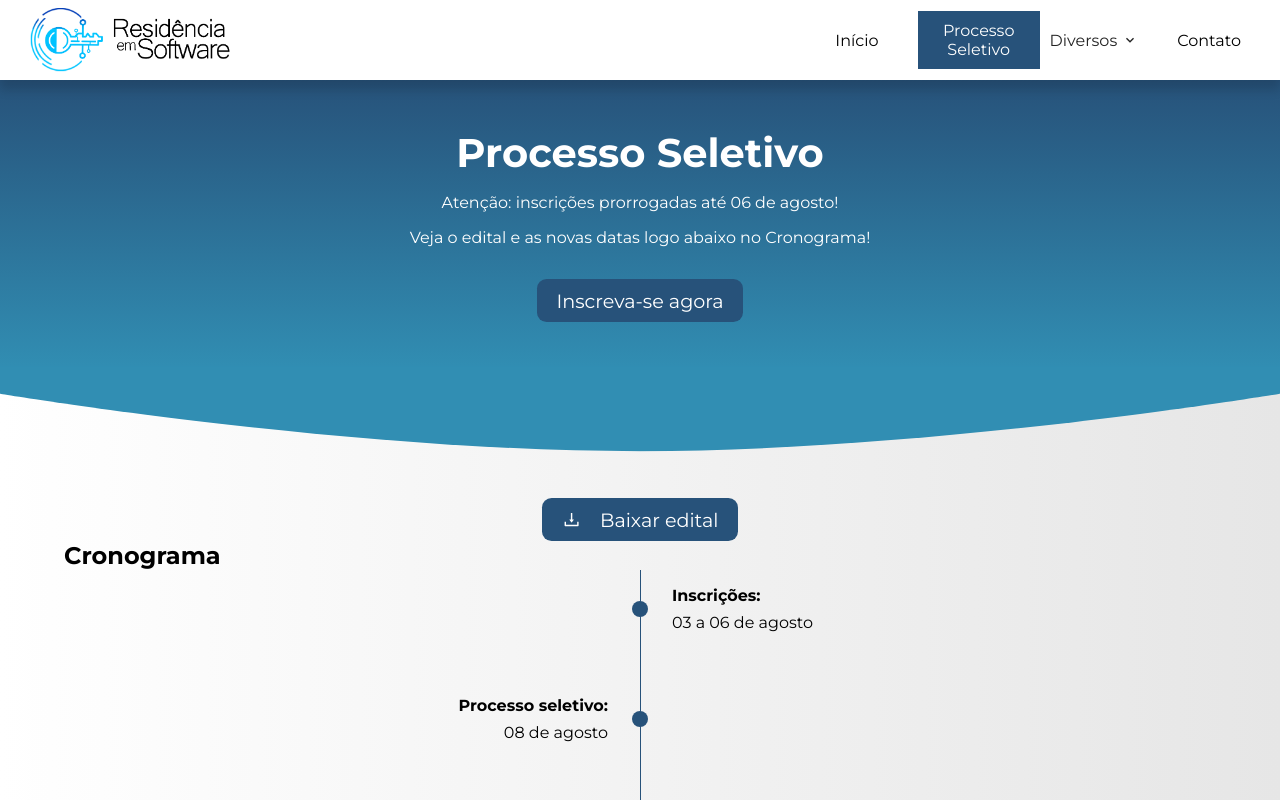
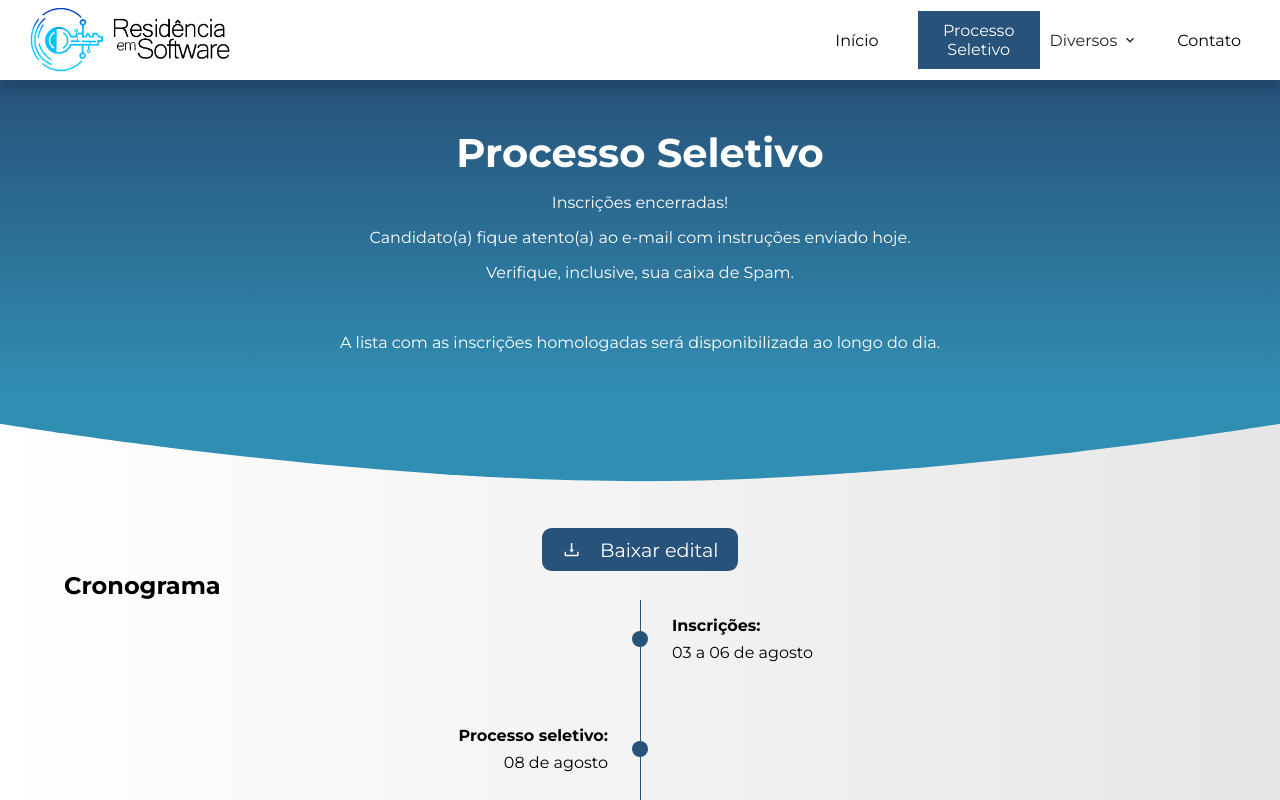
Before and after one commit to igorroc/residencia-next, a Next.js app: page /processo-seletivo in a window 1280 px wide. Shown: the top 800 px of the page. Built offline with nearby package versions, Linux system fonts and the light colour scheme.

Commit message:
feat: Atualização inscrições encerradas

```diff
--- a/src/app/processo-seletivo/page.tsx
+++ b/src/app/processo-seletivo/page.tsx
@@ -1,11 +1,11 @@
-import React from "react"
+import React from "react";
 
-import styles from "./processo.module.css"
-import WaveSvg from "@/components/Svg/Wave"
+import styles from "./processo.module.css";
+import WaveSvg from "@/components/Svg/Wave";
 
-import cronograma from "@/utils/cronograma"
-import Link from "next/link"
-import { AiOutlineDownload } from "react-icons/ai"
+import cronograma from "@/utils/cronograma";
+import Link from "next/link";
+import { AiOutlineDownload } from "react-icons/ai";
 
 export default function ProcessoSeletivo() {
   return (
@@ -14,21 +14,33 @@ export default function ProcessoSeletivo() {
         <div className={[styles.heroWrapper, "max-width"].join(" ")}>
           <div className={styles.heroContent}>
             <h1 className={styles.heroTitle}>Processo Seletivo</h1>
-						<p>Atenção: inscrições prorrogadas até 06 de agosto!</p>
-						<p>Veja o edital e as novas datas logo abaixo no Cronograma!</p>
+            <p>Inscrições encerradas!</p>
+            <p>
+              Candidato(a) fique atento(a) ao e-mail com instruções enviado
+              hoje.
+            </p>
+            <p>Verifique, inclusive, sua caixa de Spam.</p>
+            <br />
+            <p>
+              A lista com as inscrições homologadas será disponibilizada ao
+              longo do dia.
+            </p>
           </div>
-					<a
-						href="https://docs.google.com/forms/d/e/1FAIpQLSeOcYRlOrIM2D7McbLLQve2rhvJsdiONvLOKjcy6d3id_B19A/formResponse"
+          {/* <a
+            href="/arquivo.pdf"
             className={styles.heroButton}
           >
-						Inscreva-se agora
-					</a>
+            Acesse a lista
+          </a> */}
         </div>
 
         <WaveSvg className={styles.waveSvg} color="#318eb3" />
       </section>
 
-			<a href="/Edital_Residentes_Residencia_TIC18.pdf" className={styles.heroButton}>
+      <a
+        href="/Edital_Residentes_Residencia_TIC18.pdf"
+        className={styles.heroButton}
+      >
         <AiOutlineDownload />
         Baixar edital
       </a>
@@ -47,5 +59,5 @@ export default function ProcessoSeletivo() {
         </div>
       </section>
     </>
-	)
+  );
 }
--- a/src/utils/trilha.ts
+++ b/src/utils/trilha.ts
@@ -8,8 +8,6 @@ const trilha = [
 		title: "Seleção",
 		description:
 			"Você deverá se inscrever on-line aqui pelo site após a leitura atenta do Edital que estará disponível em breve. A seleção será realizada na segunda quinzena de julho de 2023.",
-		link: "https://docs.google.com/forms/d/e/1FAIpQLSeOcYRlOrIM2D7McbLLQve2rhvJsdiONvLOKjcy6d3id_B19A/formResponse",
-		link_label: "Inscreva-se agora",
 		image: InscricoesIMG,
 	},
 	{
```
Also changed, not shown: src/app/page.tsx (+2 -5 lines). Lines whose indentation alone changed are shown as unchanged.
